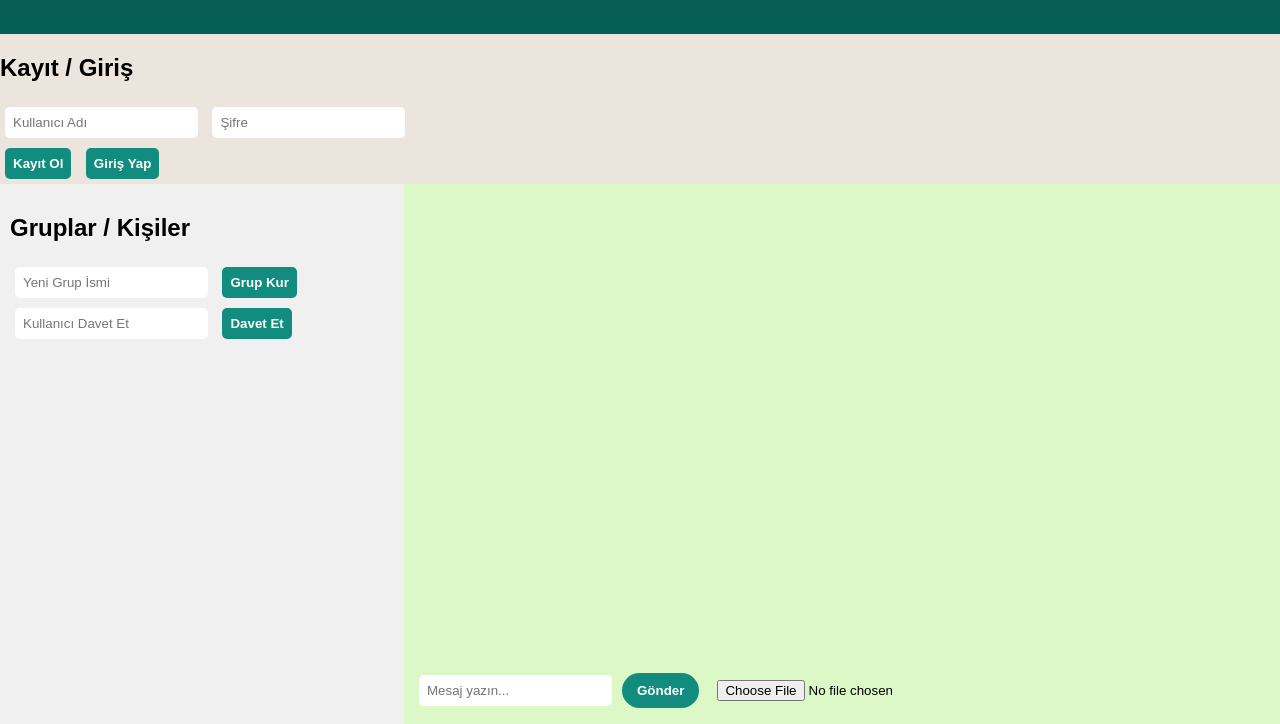
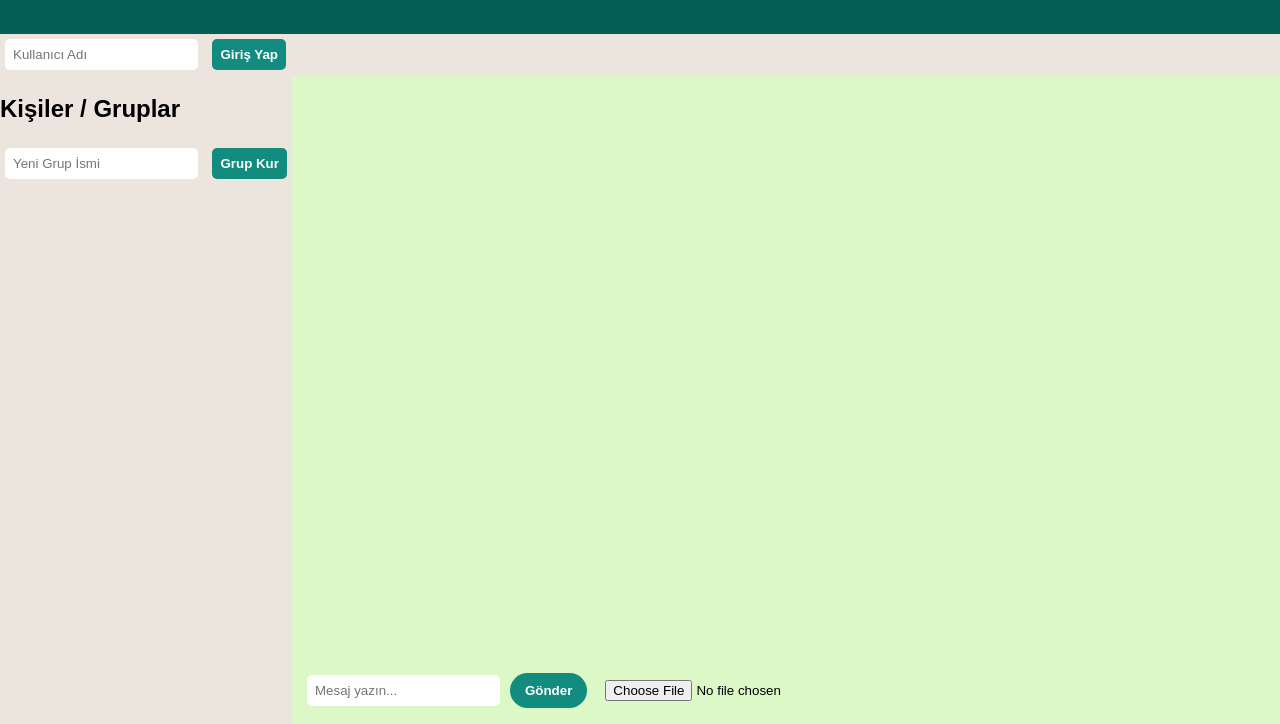
Before and after one commit to umc12/p2pchat, a plain HTML site: page index.html in a window 1280 px wide. Shown: the part 76-800 px from the top of the page. Drawn offline with nearby package versions, Linux system fonts and the light colour scheme.

Commit message:
Update index.html

```diff
--- a/index.html
+++ b/index.html
@@ -2,35 +2,26 @@
 <html lang="tr">
 <head>
 <meta charset="UTF-8">
-<title>WhatsApp Benzeri P2P Chat</title>
+<title>WhatsApp Clone P2P</title>
 <link rel="stylesheet" href="css/style.css">
 <script src="https://cdnjs.cloudflare.com/ajax/libs/crypto-js/4.1.1/crypto-js.min.js"></script>
 <script src="js/app.js" defer></script>
 </head>
 <body>
 <div id="container">
-  <header>
-    <h1>P2P Şifreli Chat</h1>
-  </header>
+  <header><h1>P2P Şifreli Chat</h1></header>
 
   <section id="auth">
-    <h2>Kayıt / Giriş</h2>
     <input id="username" placeholder="Kullanıcı Adı">
-    <input id="password" type="password" placeholder="Şifre">
-    <div class="auth-buttons">
-      <button onclick="register()">Kayıt Ol</button>
-      <button onclick="login()">Giriş Yap</button>
-    </div>
+    <button onclick="login()">Giriş Yap</button>
   </section>
 
   <section id="app" class="hidden">
-    <aside id="groupPanel">
-      <h2>Gruplar / Kişiler</h2>
-      <input id="groupName" placeholder="Yeni Grup İsmi">
+    <aside id="contacts">
+      <h2>Kişiler / Gruplar</h2>
+      <ul id="contactList"></ul>
+      <input id="newGroup" placeholder="Yeni Grup İsmi">
       <button onclick="createGroup()">Grup Kur</button>
-      <input id="inviteUser" placeholder="Kullanıcı Davet Et">
-      <button onclick="inviteUser()">Davet Et</button>
-      <ul id="groupList"></ul>
     </aside>
 
     <main id="chatPanel">
```
